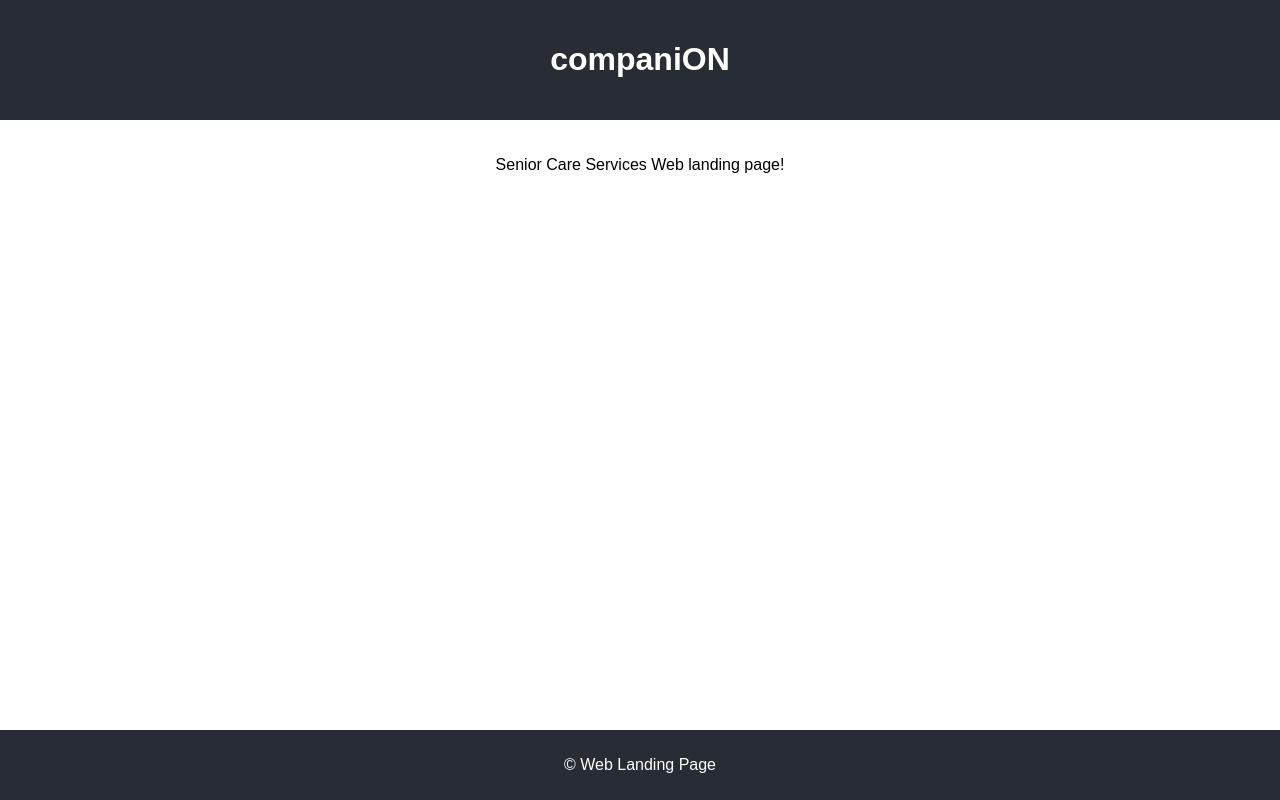
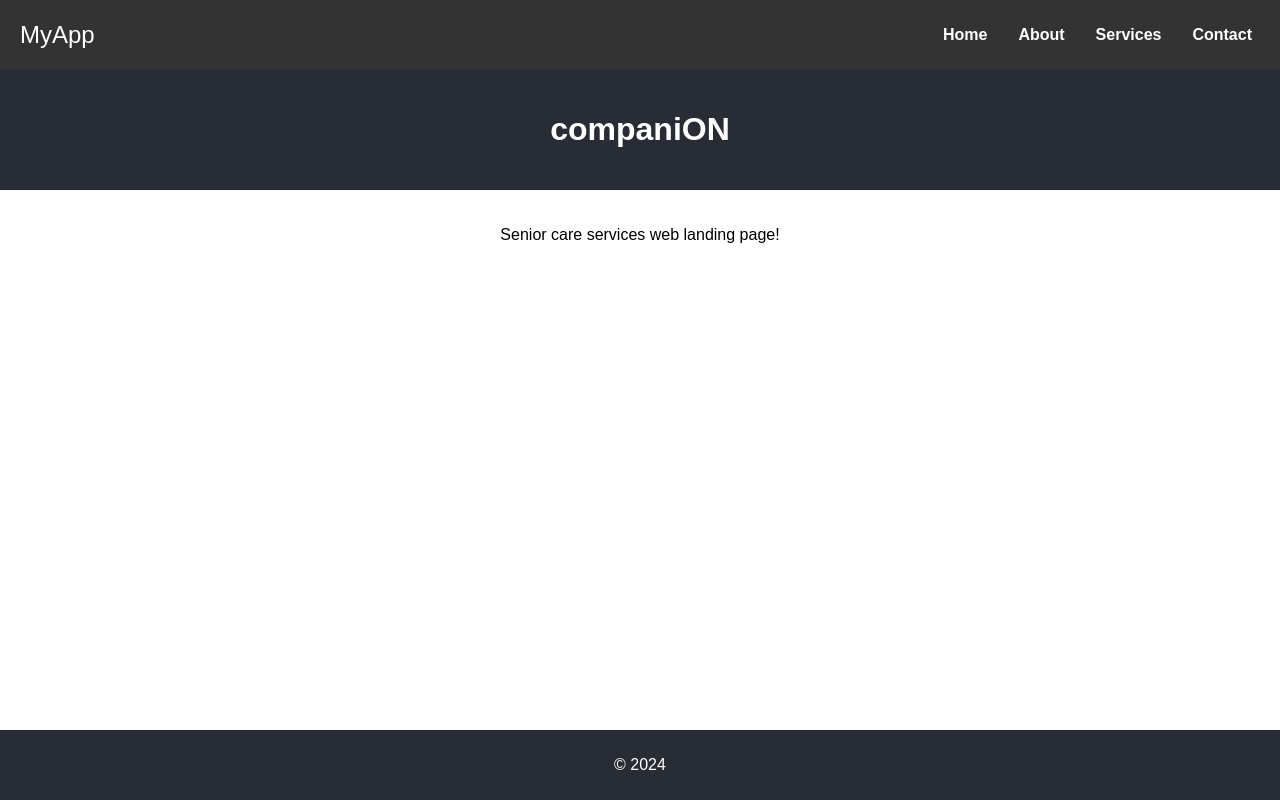
Before and after one commit to Gothboi26/SeniorWEb, a React (Create React App) app in the folder companion/: page / in a window 1280 px wide. Built offline with nearby package versions, Linux system fonts and the light colour scheme.

Commit message:
Navbar
added navigation bar

```diff
--- a/companion/src/App.js
+++ b/companion/src/App.js
@@ -1,17 +1,19 @@
 import React from "react";
+import Navbar from "./Navbar";
 import "./App.css";
 
 function App() {
   return (
     <div className="App">
+      <Navbar />
       <header className="App-header">
         <h1>companiON</h1>
       </header>
       <main className="App-content">
-        <p>Senior Care Services Web landing page!</p>
+        <p>Senior care services web landing page!</p>
       </main>
       <footer className="App-footer">
-        <p>&copy; Web Landing Page</p>
+        <p>&copy; 2024</p>
       </footer>
     </div>
   );
--- /dev/null
+++ b/companion/src/Navbar.css
@@ -0,0 +1,35 @@
+.Navbar {
+  display: flex;
+  justify-content: space-between;
+  align-items: center;
+  background-color: #333;
+  padding: 10px 20px;
+}
+
+.Navbar-logo {
+  font-size: 1.5em;
+  color: #fff;
+}
+
+.Navbar-links {
+  list-style: none;
+  display: flex;
+  gap: 15px;
+}
+
+.Navbar-links li {
+  display: inline;
+}
+
+.Navbar-links a {
+  color: #fff;
+  text-decoration: none;
+  font-weight: bold;
+  padding: 8px;
+  transition: background-color 0.3s;
+}
+
+.Navbar-links a:hover {
+  background-color: #555;
+  border-radius: 4px;
+}
--- /dev/null
+++ b/companion/src/Navbar.js
@@ -0,0 +1,26 @@
+import React from "react";
+import "./Navbar.css";
+
+function Navbar() {
+  return (
+    <nav className="Navbar">
+      <div className="Navbar-logo">MyApp</div>
+      <ul className="Navbar-links">
+        <li>
+          <a href="#home">Home</a>
+        </li>
+        <li>
+          <a href="#about">About</a>
+        </li>
+        <li>
+          <a href="#services">Services</a>
+        </li>
+        <li>
+          <a href="#contact">Contact</a>
+        </li>
+      </ul>
+    </nav>
+  );
+}
+
+export default Navbar;
```
